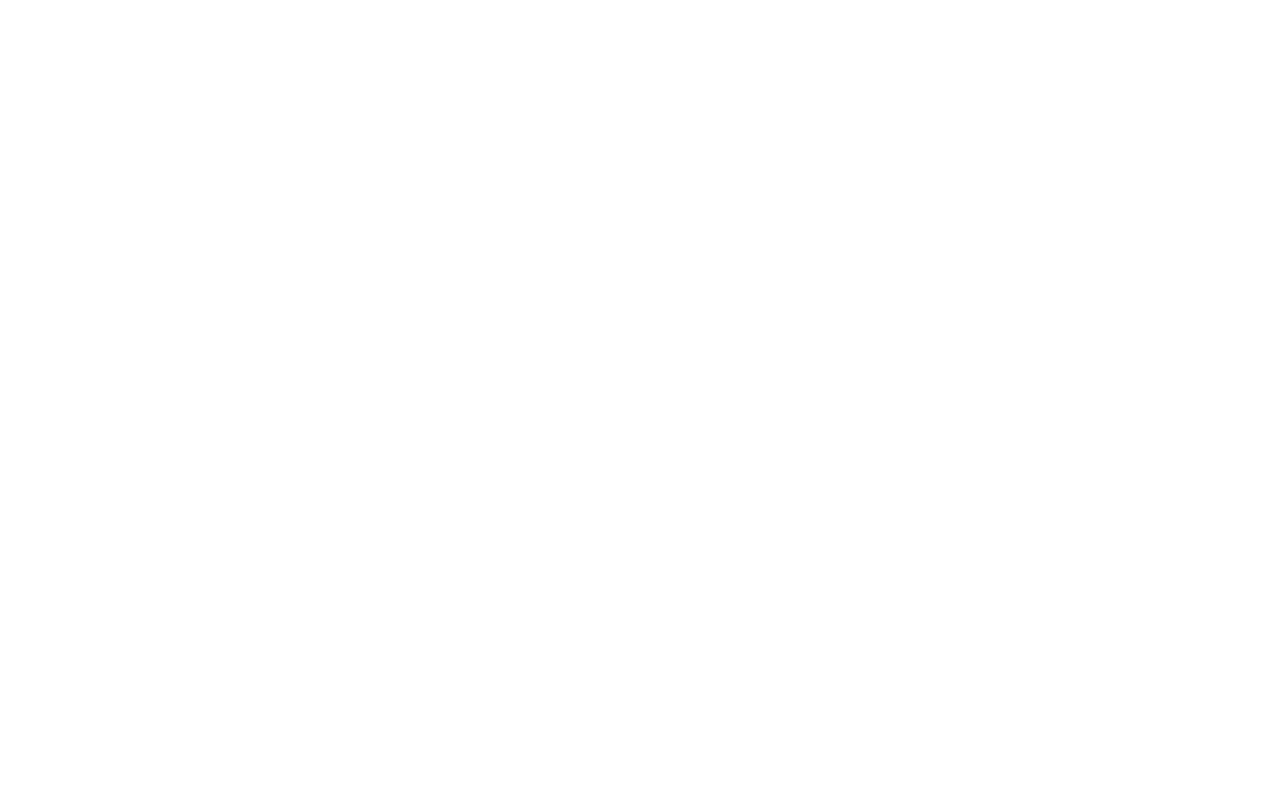
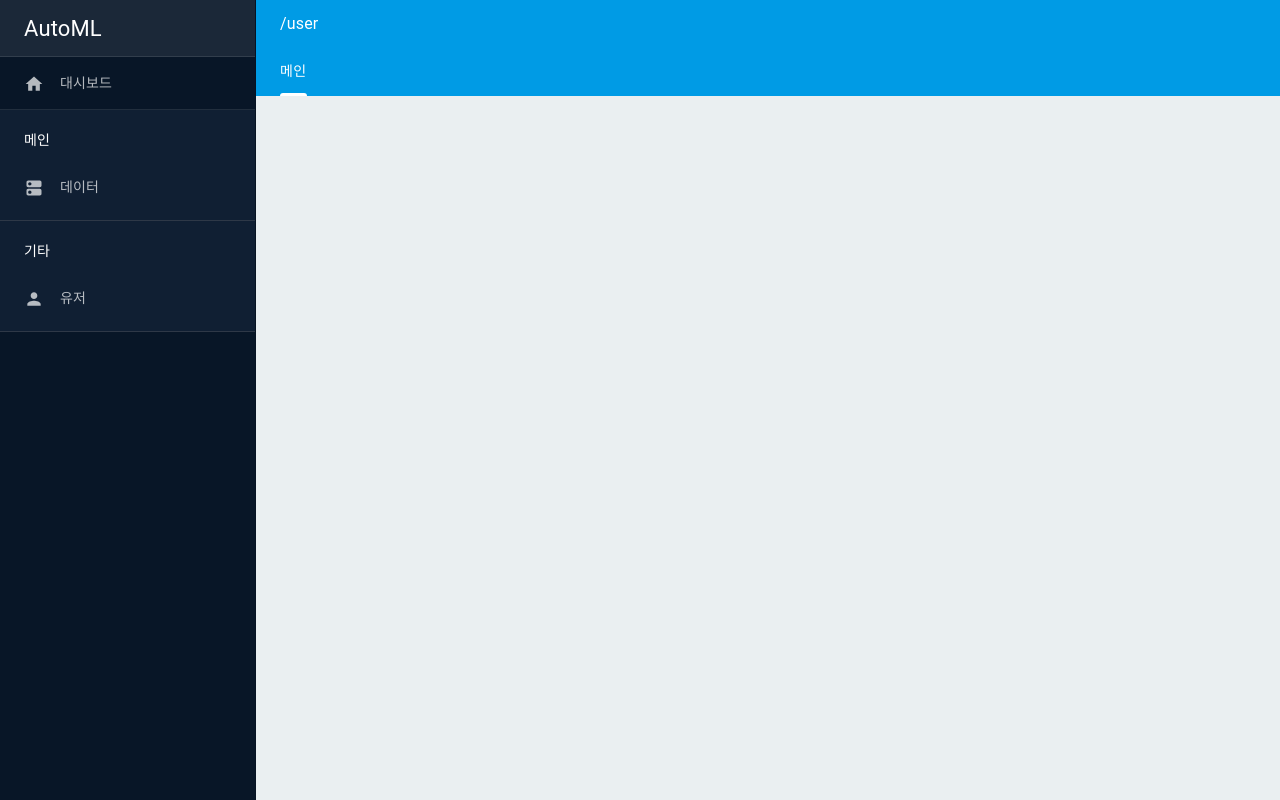
Before and after one commit to ClustProject/WSAutoMLMainWeb, a React (Create React App) app in the folder frontend/: page /user in a window 1280 px wide. Before the commit this address had no page. Built offline with nearby package versions, Linux system fonts and the light colour scheme.

Commit message:
feat: 중간 저장

```diff
--- a/frontend/src/App.js
+++ b/frontend/src/App.js
@@ -3,13 +3,35 @@ import React from 'react'
 import {BrowserRouter, Route, Routes} from "react-router-dom";
 import LoginPage from "./pages/LoginPage";
 import DashBoardPage from "./pages/DashBoardPage";
+import Paperbase from "./components/presentational/dashboard/Paperbase";
+
+function DataPage() {
+  return null;
+}
+
+function UserPage() {
+  return null;
+}
+
+function PageTemplate() {
+  return (
+    <Paperbase>
+      {/* Paperbase에서 props.chiled으로 들어간다. */}
+      <Routes>
+        <Route path="/dashboard" element={<DashBoardPage/>}/>
+        <Route path="/data" element={<DataPage/>}/>
+        <Route path="/user" element={<UserPage/>}/>
+      </Routes>
+    </Paperbase>
+  );
+}
 
 export default function App() {
   return (
     <BrowserRouter>
       <Routes>
         <Route path="/" element={<LoginPage/>}/>
-        <Route path="/dashboard" element={<DashBoardPage/>}/>
+        <Route path="/*" element={<PageTemplate/>}/>
       </Routes>
     </BrowserRouter>
   );
--- a/frontend/src/components/containers/DashBoardContainer.jsx
+++ b/frontend/src/components/containers/DashBoardContainer.jsx
@@ -1,8 +1,8 @@
 import React from 'react'
-import Paperbase from "../presentational/dashboard/Paperbase";
+import DashBoardContent from "../presentational/dashboard/DashBoardContent";
 
 export default function DashBoardContainer() {
   return (
-    <Paperbase page="dashboard"/>
+    <DashBoardContent />
   )
 }
--- a/frontend/src/components/presentational/dashboard/Content.jsx
+++ b/frontend/src/components/presentational/dashboard/DashBoardContent.jsx
@@ -2,7 +2,7 @@ import * as React from 'react';
 import Paper from '@mui/material/Paper';
 import {Alert} from "@mui/material";
 
-export default function Content() {
+export default function DashBoardContent() {
   return (
     <Paper sx={{maxWidth: 936, margin: 'auto', overflow: 'hidden'}}>
       <Alert severity="info">개발 예정</Alert>
--- a/frontend/src/components/presentational/dashboard/Header.jsx
+++ b/frontend/src/components/presentational/dashboard/Header.jsx
@@ -9,7 +9,11 @@ import Tab from '@mui/material/Tab';
 import Toolbar from '@mui/material/Toolbar';
 import Typography from '@mui/material/Typography';
 
-function Header(props) {
+import {useLocation} from 'react-router-dom';
+
+function Header() {
+  const location = useLocation();
+
   return (
     <React.Fragment>
       <AppBar color="primary" position="sticky" elevation={0}>
@@ -18,7 +22,7 @@ function Header(props) {
 
             <Grid item>
               <Typography color="inherit">
-                {props.page}
+                {location.pathname}
               </Typography>
             </Grid>
             <Grid sx={{display: {sm: 'none', xs: 'block'}}} item>
--- a/frontend/src/components/presentational/dashboard/Paperbase.jsx
+++ b/frontend/src/components/presentational/dashboard/Paperbase.jsx
@@ -3,7 +3,6 @@ import {createTheme, ThemeProvider} from '@mui/material/styles';
 import CssBaseline from '@mui/material/CssBaseline';
 import Box from '@mui/material/Box';
 import Navigator from './Navigator';
-import Content from './Content';
 import Header from './Header';
 
 let theme = createTheme({
@@ -166,9 +165,10 @@ export default function Paperbase(props) {
           />
         </Box>
         <Box sx={{flex: 1, display: 'flex', flexDirection: 'column'}}>
-          <Header page={props.page}/>
+          {/* TODO: 헤더랑 같이 옮겨서 이름을 같이 바꿔야 함*/}
+          <Header/>
           <Box component="main" sx={{flex: 1, py: 6, px: 4, bgcolor: '#eaeff1'}}>
-            <Content page={props.page}/>
+            {props.children}
           </Box>
         </Box>
       </Box>
```
